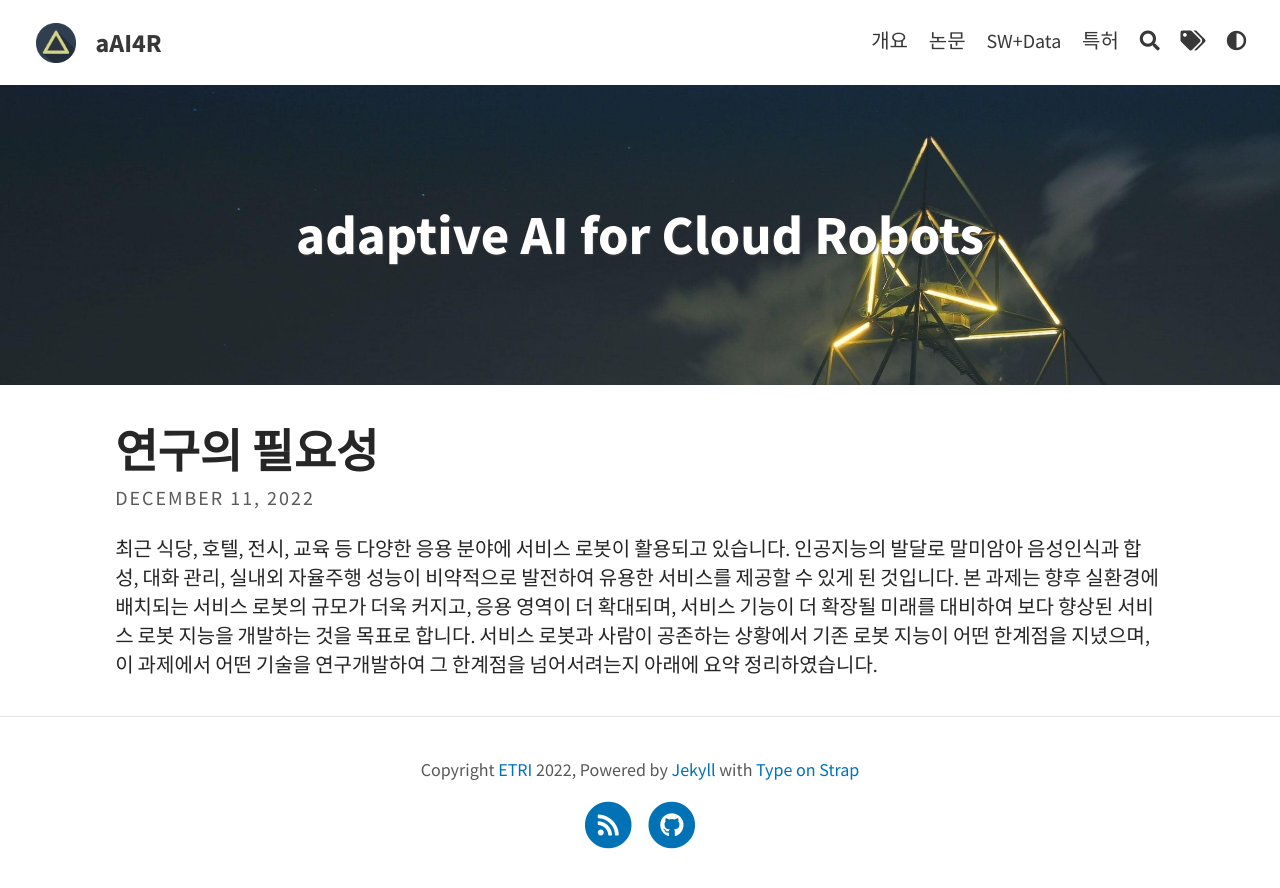
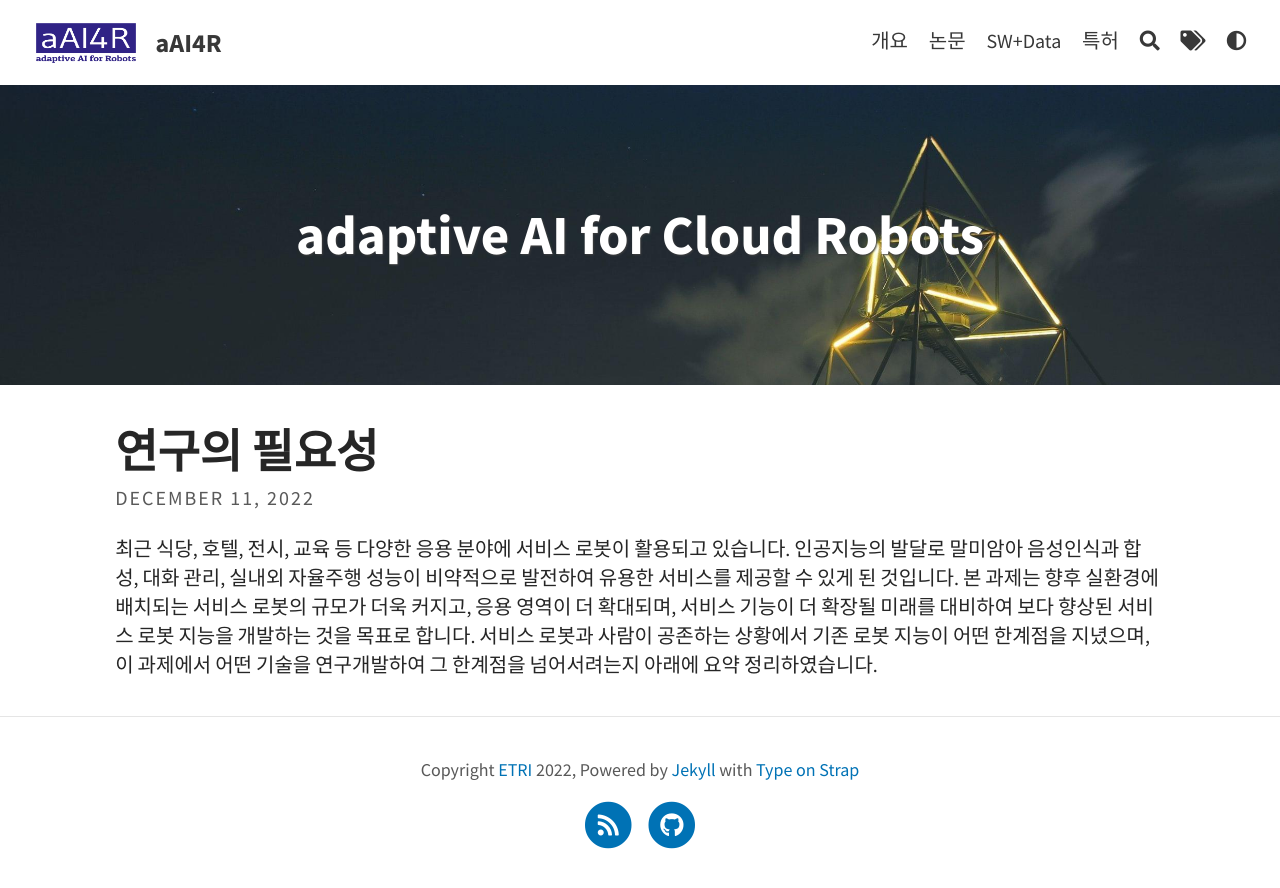
Before and after one commit to aai4r/aai4r.github.io, a Jekyll site: the page built from index.html, in a window 1280 px wide. Shown: the top 888 px of the page. Built offline with Jekyll 4.4.1, drawn with Linux system fonts in a browser that asks for light colours; the list of posts is cut into pages by our own code.

Commit message:
logo changed

```diff
--- a/_config.yml
+++ b/_config.yml
@@ -5,7 +5,7 @@ url: "https://aai4r.github.io"
 # THEME-SPECIFIC CONFIGURATION
 title: aAI4R                                    # site's title
 description: "Hompage for aAI4R(adaptive AI for Cloud Robots Project)"      # used by search engines
-avatar: assets/img/triangle.png                         # Empty for no avatar in navbar
+avatar: assets/img/aai4r-logo.png                         # Empty for no avatar in navbar
 favicon: assets/favicon.ico                             # Icon displayed in the tab
 
 # Header and footer text
--- a/_sass/includes/_navbar.scss
+++ b/_sass/includes/_navbar.scss
@@ -35,7 +35,7 @@
 
   .avatar {
     height: 3em;
-    width: 3em;
+    width: 6em;
     float: left;
     margin-top: -13px;
     border-radius: 0.2em;
```
Also changed, not shown: assets/img/aai4r-logo.png (added).
